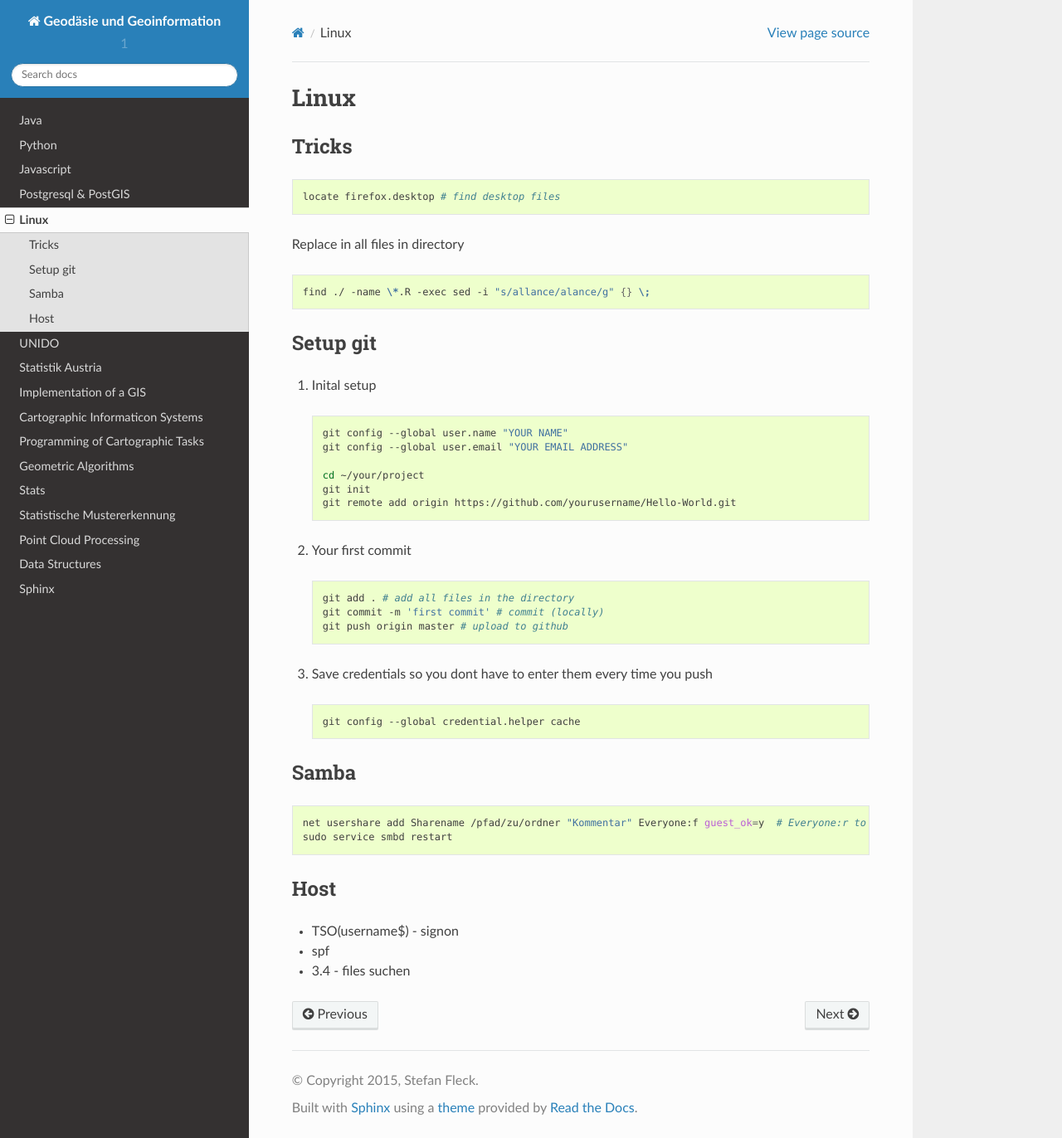
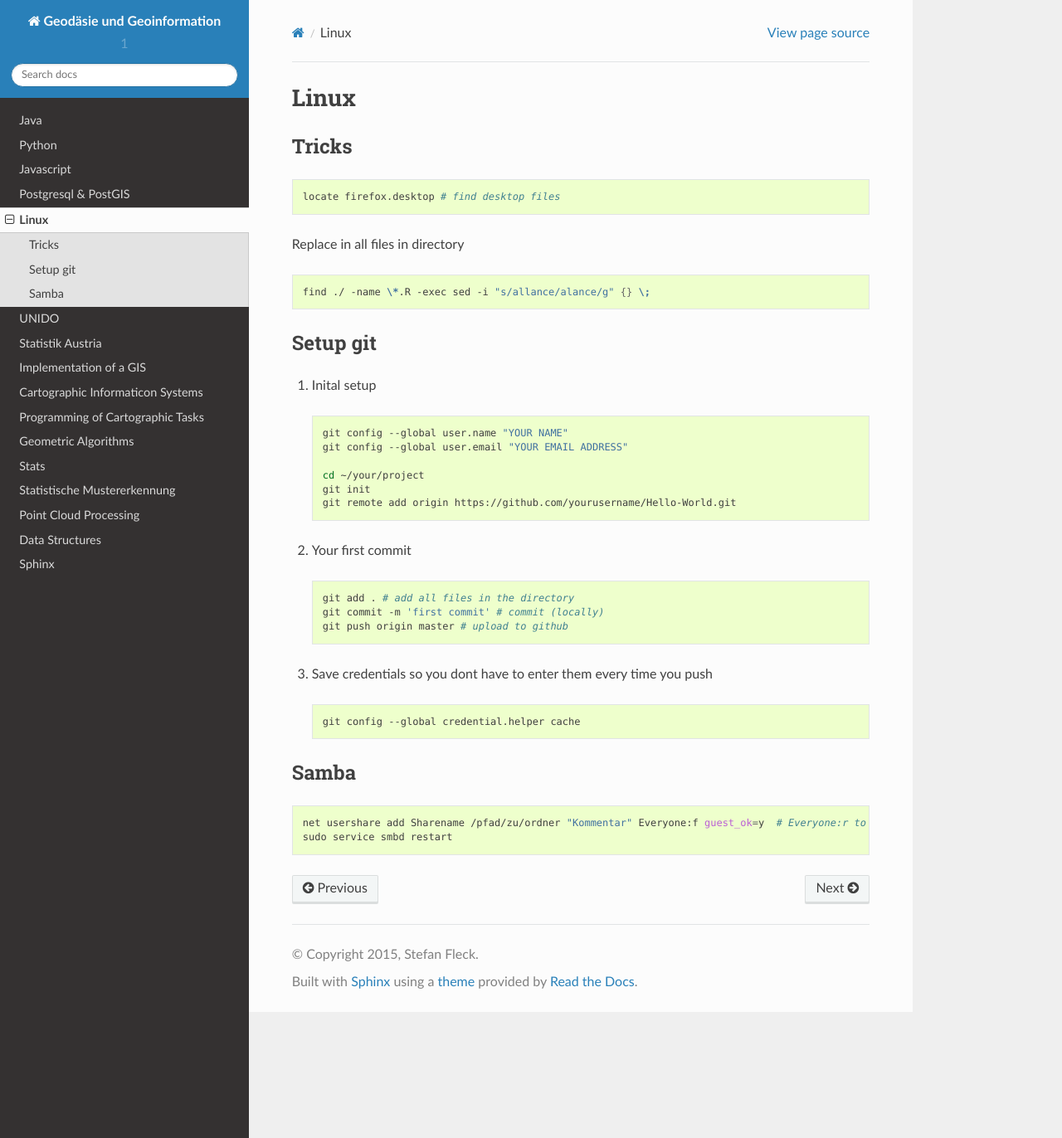
Before and after one commit to hoelk/notes, a Sphinx documentation site: the page built from source/linux.rst, in a window 1280 px wide and 1372 px high. Shown: the whole window at 83% size. Built offline with Sphinx 7.4.7 and the Read the Docs theme 2.0.0, drawn with Linux system fonts in a browser that asks for light colours.

Commit message:
Update linux.rst

```diff
--- a/source/linux.rst
+++ b/source/linux.rst
@@ -54,11 +54,3 @@ Samba
 
   net usershare add Sharename /pfad/zu/ordner "Kommentar" Everyone:f guest_ok=y  # Everyone:r to allow only read access
   sudo service smbd restart
-
-
-Host
-====
-
-* TSO(username$) - signon
-* spf
-* 3.4 - files suchen
```
